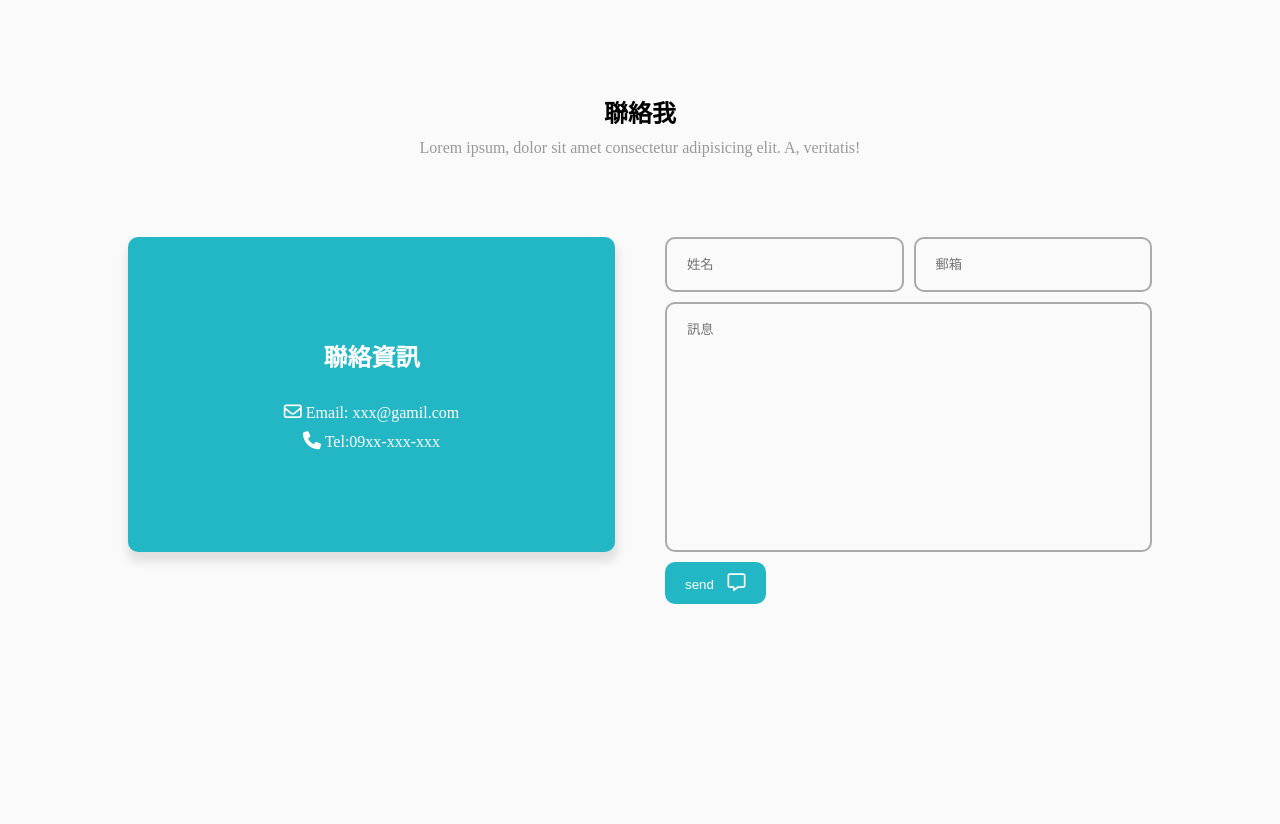
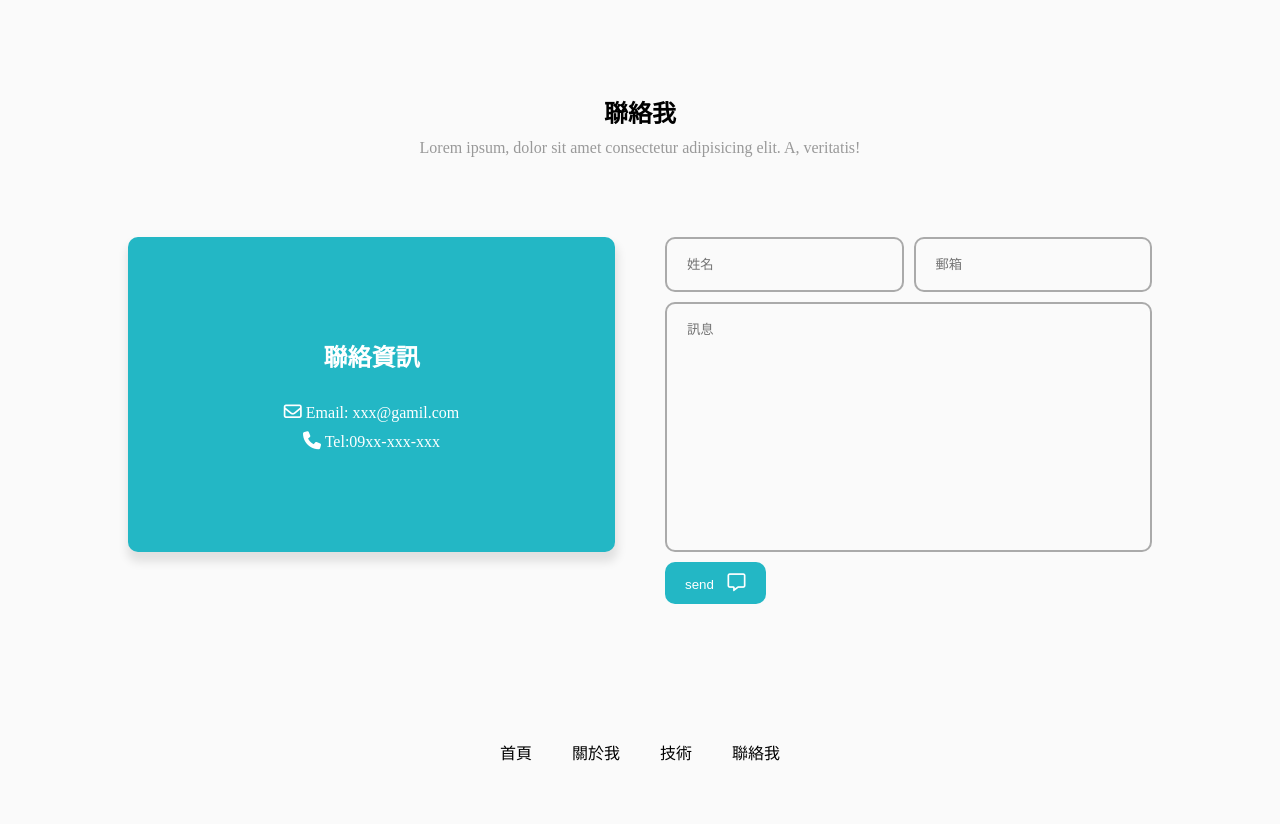
Before and after one commit to 13131750/mcu-113-1-web-13131750-final, a plain HTML site: page src/index.html in a window 1280 px wide. Shown: the part 1855-2679 px from the top of the page. Before the commit the page ends 2555 px from the top, so only its background shows below. Drawn offline with Linux system fonts and the light colour scheme.

Commit message:
feat(footer): 頁尾選單樣式實作

```diff
--- a/src/index.html
+++ b/src/index.html
@@ -149,6 +149,22 @@
           </div>
         </section>
       </main>
+      <footer>
+        <ul class="footer-menu">
+          <li class="menu-item">
+            <a href="#home">首頁</a>
+          </li>
+          <li class="menu-item">
+            <a href="#about">關於我</a>
+          </li>
+          <li class="menu-item">
+            <a href="#skill">技術</a>
+          </li>
+          <li class="menu-item">
+            <a href="#contact"> 聯絡我 </a>
+          </li>
+        </ul>
+      </footer>
     </div>
     <script src="./main.js"></script>
   </body>
--- /dev/null
+++ b/src/scss/_footer.scss
@@ -0,0 +1,28 @@
+footer {
+  display: flex;
+  justify-content: center;
+  align-items: center;
+  flex-direction: column;
+  row-gap: 30px;
+  padding-block: 40px 60px;
+
+  .top-footer {
+    font-size: 25px;
+    font-weight: 600;
+  }
+
+  .footer-menu {
+    display: flex;
+
+    .menu-item {
+      list-style: none;
+
+      a {
+        text-decoration: none;
+        color: var(--black-color);
+        font-weight: 500;
+        margin-inline: 20px;
+      }
+    }
+  }
+}
--- a/src/scss/style.scss
+++ b/src/scss/style.scss
@@ -4,12 +4,14 @@
 @import "./about";
 @import "./skill";
 @import "./contact";
+@import "./footer";
 
 :root {
   --body-color: rgb(250, 250, 250);
   --logo-color: rgb(35, 183, 197);
 
   --white-color: rgb(255, 255, 255);
+  --black-color: rgb(0, 0, 0);
   --text-color: rgb(139, 139, 139);
 
   --first-color: rgb(110, 87, 224);
```
Also changed, not shown: src/style.min.css, 1 other file.
